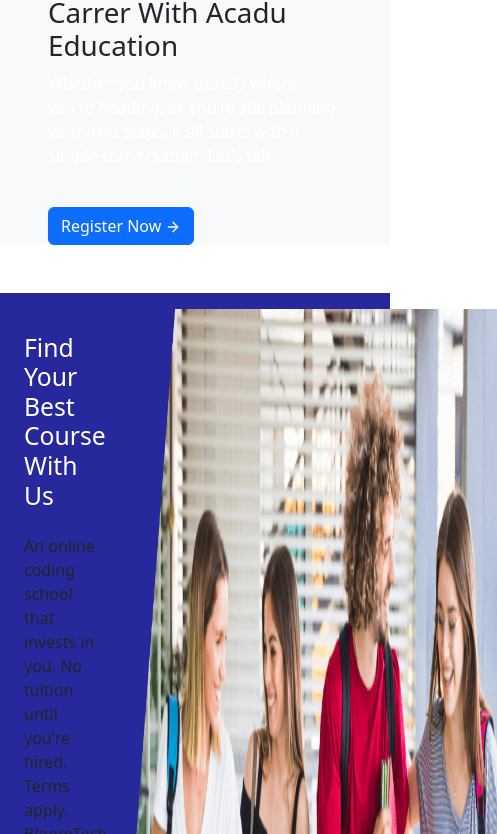
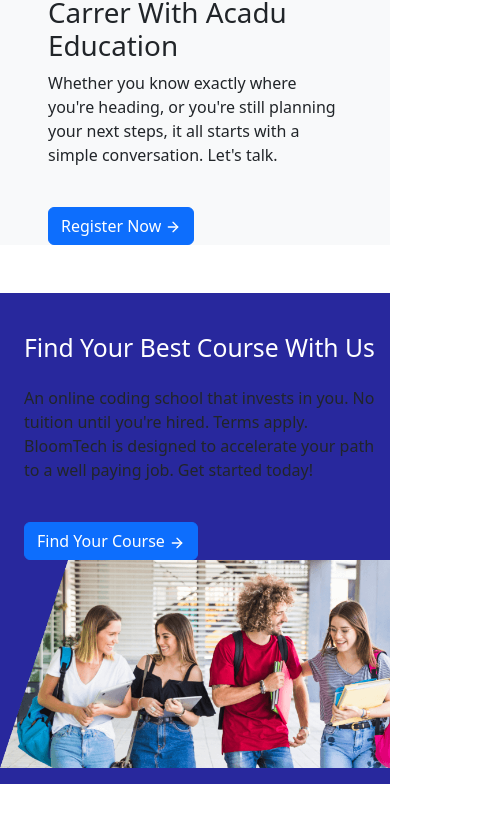
Before and after one commit to Diptisaha94/tutorial-client, a React (Create React App) app: page / in a window 390 px wide. Shown: the part 613-1447 px from the top of the page, 497 px wide, since content can reach past the window. After the commit the page ends 1397 px from the top, so only its background shows below. Built offline with nearby package versions, Linux system fonts and the light colour scheme; no server answers.

Commit message:
website responsive

```diff
--- a/src/Home.js
+++ b/src/Home.js
@@ -21,12 +21,12 @@
                 <Col lg="6">
                 <h5 className='text-primary mt-5'>WHY CHOOSE US</h5>
                 <h1>Let's Get Started Your Carrer With Acadu Education</h1>
-                <p className='text-white'>Whether you know exactly where you're heading, or you're still planning your next steps, it all starts with a simple conversation. Let's talk.</p>
+                <p className=''>Whether you know exactly where you're heading, or you're still planning your next steps, it all starts with a simple conversation. Let's talk.</p>
                 <Link to="/register"><button className='btn btn-primary mt-4'>Register Now <FiArrowRight/></button></Link>
                 </Col>
             </Row>
         </div>
-        <div className="bg-img py-3 d-flex justify-content-between mt-5">
+        <div className="bg-img py-3 d-lg-flex justify-content-between mt-5 ">
             <div className="ms-4 mt-4">
         <h2 className='mb-4 text-white'>Find Your Best Course With Us</h2>
         <p>An online coding school that invests in you. No tuition until you're hired. Terms apply. BloomTech is designed to accelerate your path to a well paying job. Get started today!</p>
--- a/src/Onecourses.js
+++ b/src/Onecourses.js
@@ -8,7 +8,7 @@
     const {image,title,catagory_id,_id,discripetion}=coursesDetailData;
     return (
         <div className='container mt-5'>
-            <div className="d-flex justify-content-between">
+            <div className="d-lg-flex justify-content-between">
             <h5 className="card-title fs-3 mb-3">{title}</h5>
             <Button type="button" class="btn btn-primary">Download Pdf</Button>
             </div>
```
